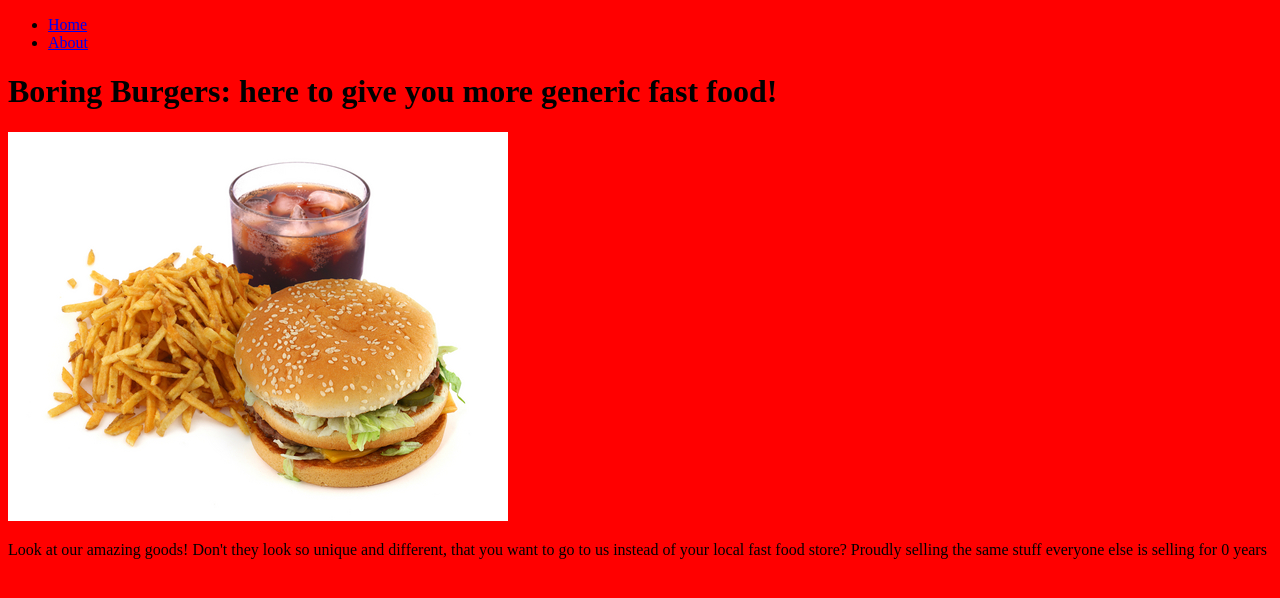
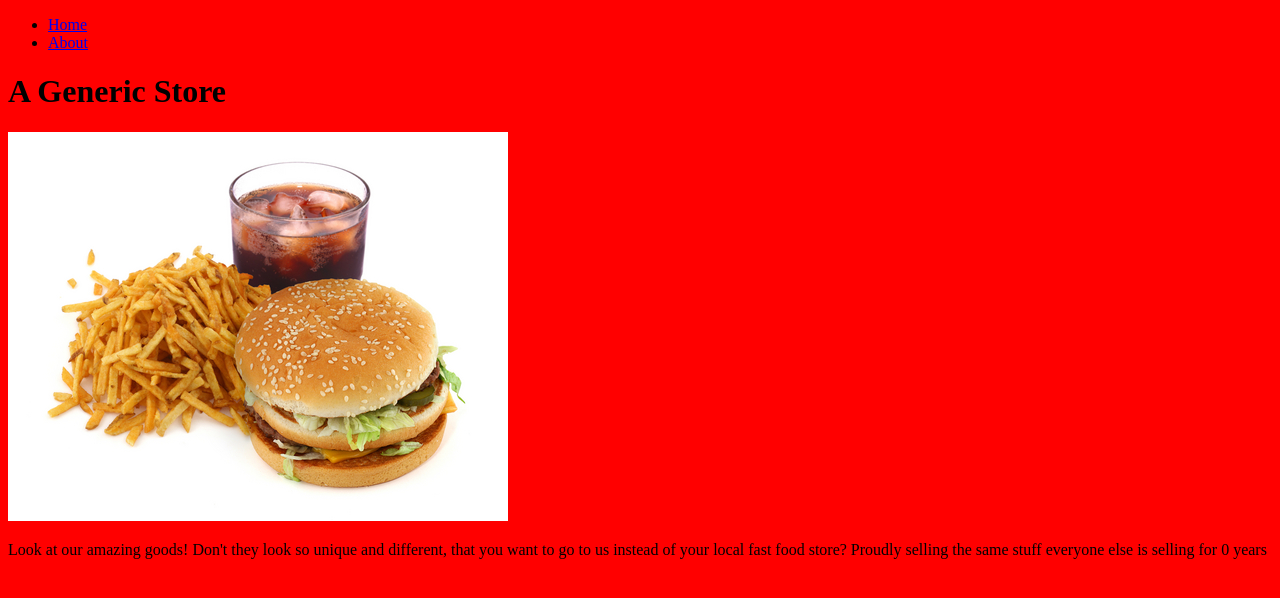
Before and after one commit to EthanVB123/shopping, a plain HTML site: page storepage.html in a window 1280 px wide. Drawn offline with Linux system fonts and the light colour scheme.

Commit message:
Images Added

```diff
--- a/storepage.html
+++ b/storepage.html
@@ -12,7 +12,7 @@
             </ul>
         </nav>
         <header>
-            <h1 class='retrochips'>Boring Burgers: here to give you more generic fast food!</h1>
+            <h1 class='retrochips'>A Generic Store</h1>
         </header>
         <div>
             <img src="fastfoodmeal.jpg" alt='Generic Burgers'>
```
Also changed, not shown: burger.jpg (added), chips.jpg (added), soft drink.jpg (added).
